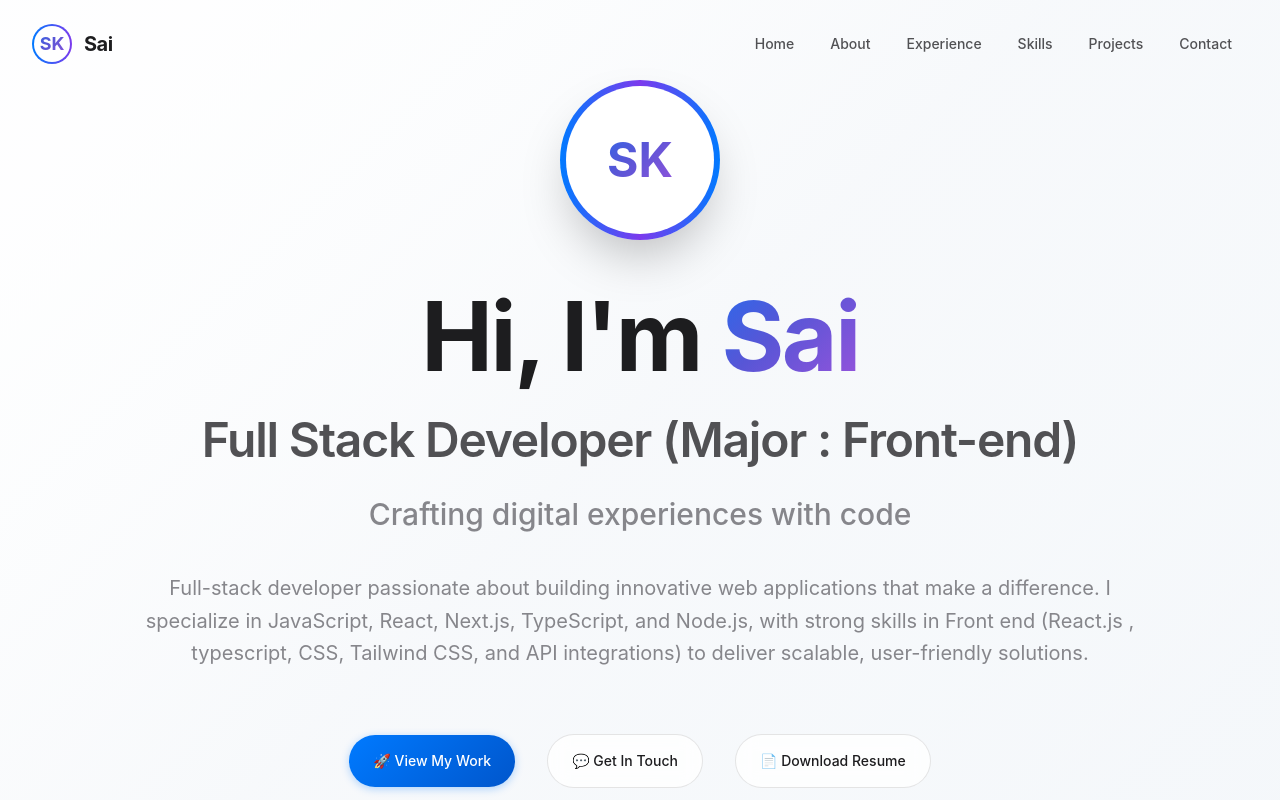
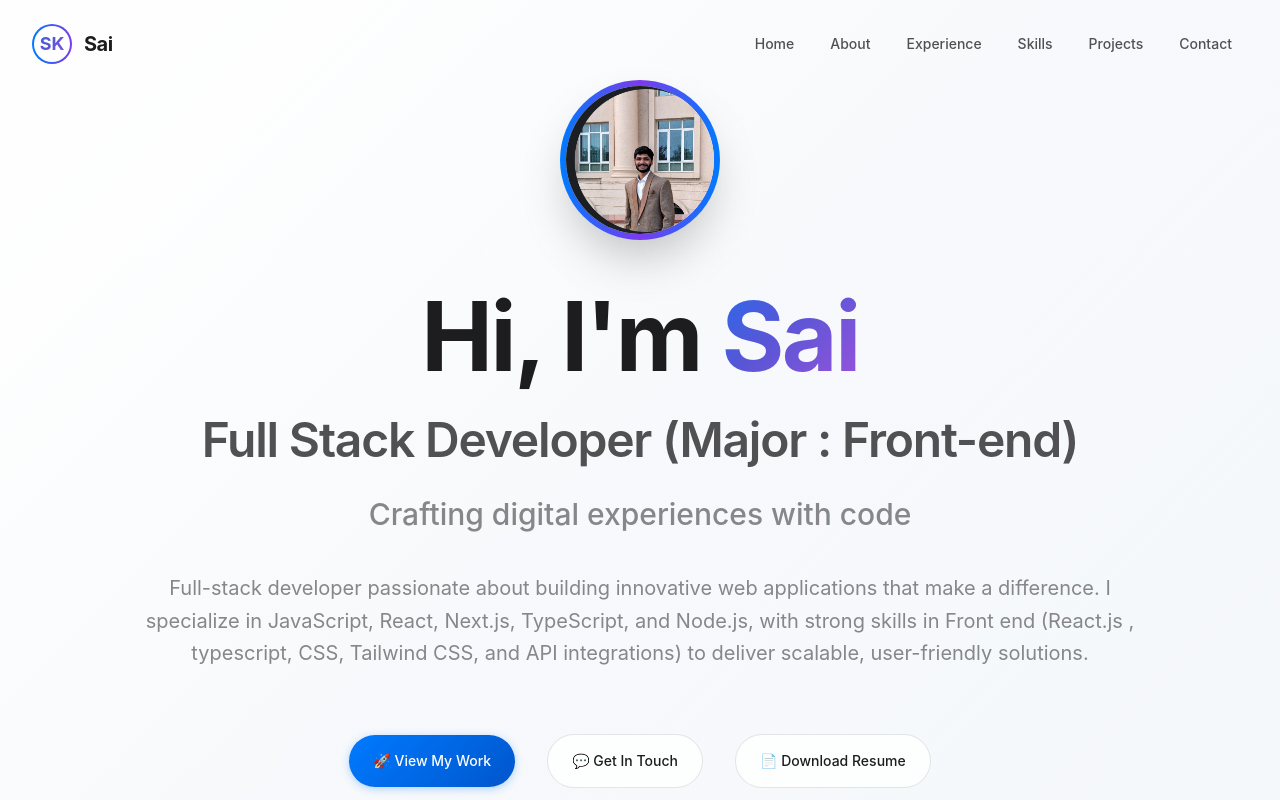
Before and after one commit to sai-kiran-99/sai-s-portfolio-, a React (Create React App) app: page / in a window 1280 px wide. Shown: the top 800 px of the page. Built offline with nearby package versions, Linux system fonts and the light colour scheme.

Commit message:
Add profile image handling in Hero component

```diff
--- a/src/components/sections/Hero.tsx
+++ b/src/components/sections/Hero.tsx
@@ -1,4 +1,4 @@
-import React from 'react';
+import React, { useState } from 'react';
 import { personalInfo } from '../../data';
 import AnimatedSection from '../ui/AnimatedSection';
 
@@ -10,6 +10,7 @@ const Hero: React.FC = () => {
   const scrollToContact = () => {
     document.querySelector('#contact')?.scrollIntoView({ behavior: 'smooth' });
   };
+   const [imageError, setImageError] = useState(false);
 
   return (
     <section id="hero" className="min-h-screen hero-gradient flex items-center justify-center relative overflow-hidden">
@@ -35,9 +36,19 @@ const Hero: React.FC = () => {
             <div className="mb-12">
               <div className="w-40 h-40 mx-auto mb-8 rounded-full bg-gradient-to-r from-apple-blue via-purple-600 to-apple-blue p-1.5 shadow-2xl shadow-apple-blue/20">
                 <div className="w-full h-full rounded-full bg-white flex items-center justify-center backdrop-blur-sm">
-                  <span className="text-5xl font-bold text-gradient">
-                    {personalInfo.name.split(' ').map(name => name[0]).join('')}
-                  </span>
+                  {!imageError ? (
+                    <img
+                      src="/profile.png"
+                      alt="sai profile pic"
+                      className="w-full h-full rounded-full object-cover"
+                      onError={() => setImageError(true)}
+                      onLoad={() => setImageError(false)}
+                    />
+                  ) : (
+                    <span className="text-5xl font-bold text-gradient">
+                      {personalInfo.name.split(' ').map(name => name[0]).join('')}
+                    </span>
+                  )}
                 </div>
               </div>
             </div>
```
Also changed, not shown: public/profile.png (added).
